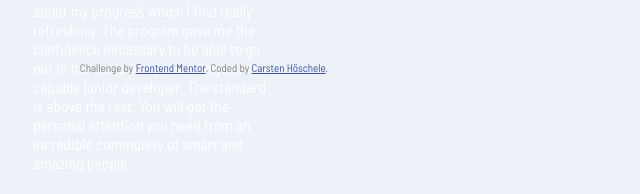
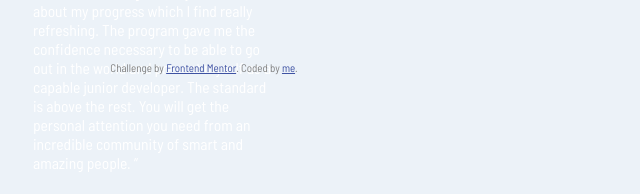
Before and after one commit to Fullbringa/testimonials, a plain HTML site: page index.html in a window 1280 px wide. Shown: the part 727-921 px from the top of the page, 436-1076 px from the left. Drawn offline with Linux system fonts and the light colour scheme.

Commit message:
Update der coded by-section

```diff
--- a/index.html
+++ b/index.html
@@ -133,7 +133,7 @@
   <footer>
     <div class="attribution whiteBackground">
       Challenge by <a href="https://www.frontendmentor.io?ref=challenge" target="_blank">Frontend Mentor</a>.
-      Coded by <a href="https://www.xing.com/profile/Carsten_Hoeschele2/cv" target="_blank">Carsten Höschele</a>.
+      Coded by <a href="#" target="_blank">me</a>.
     </div>
   </footer>
 </body>
```
